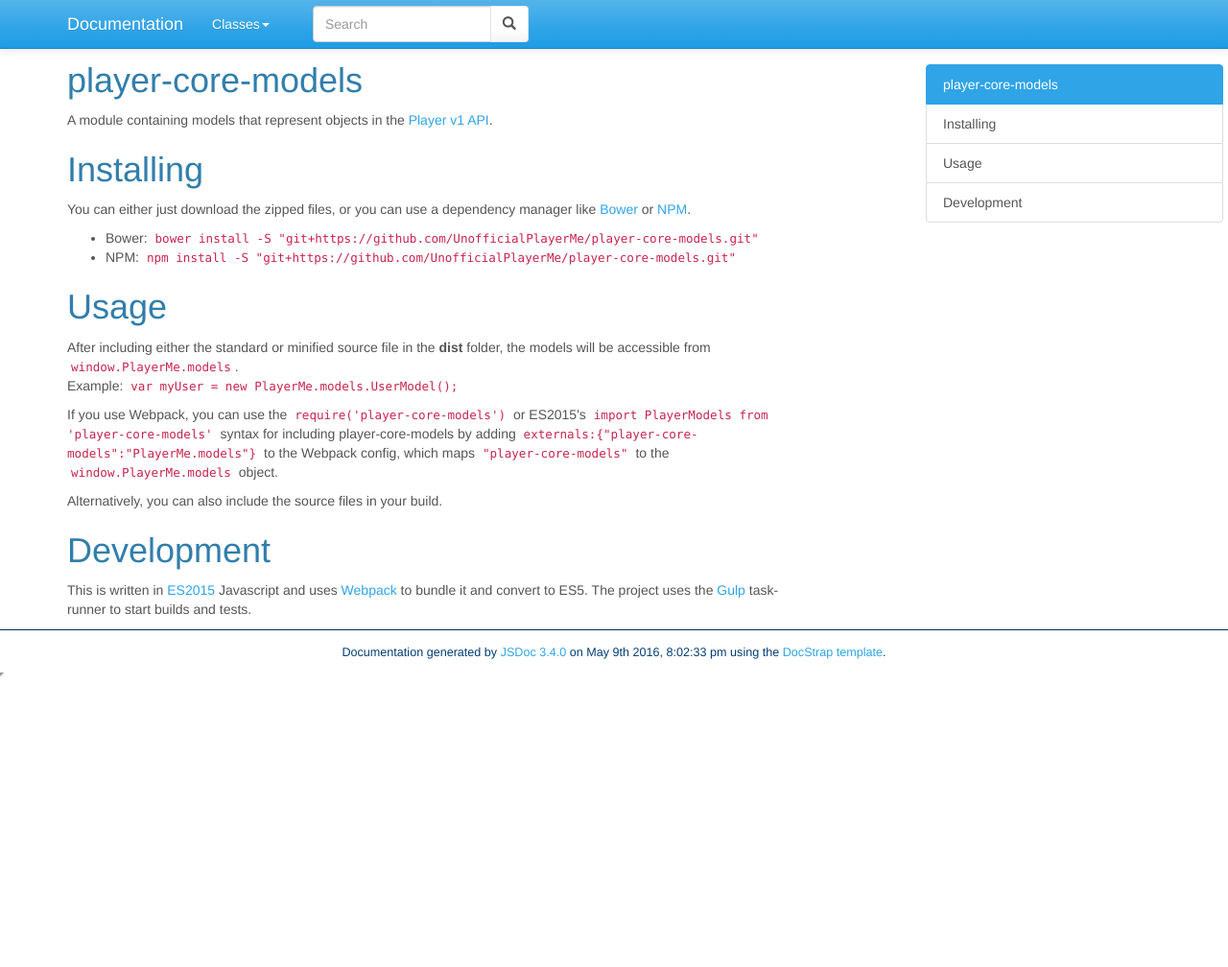
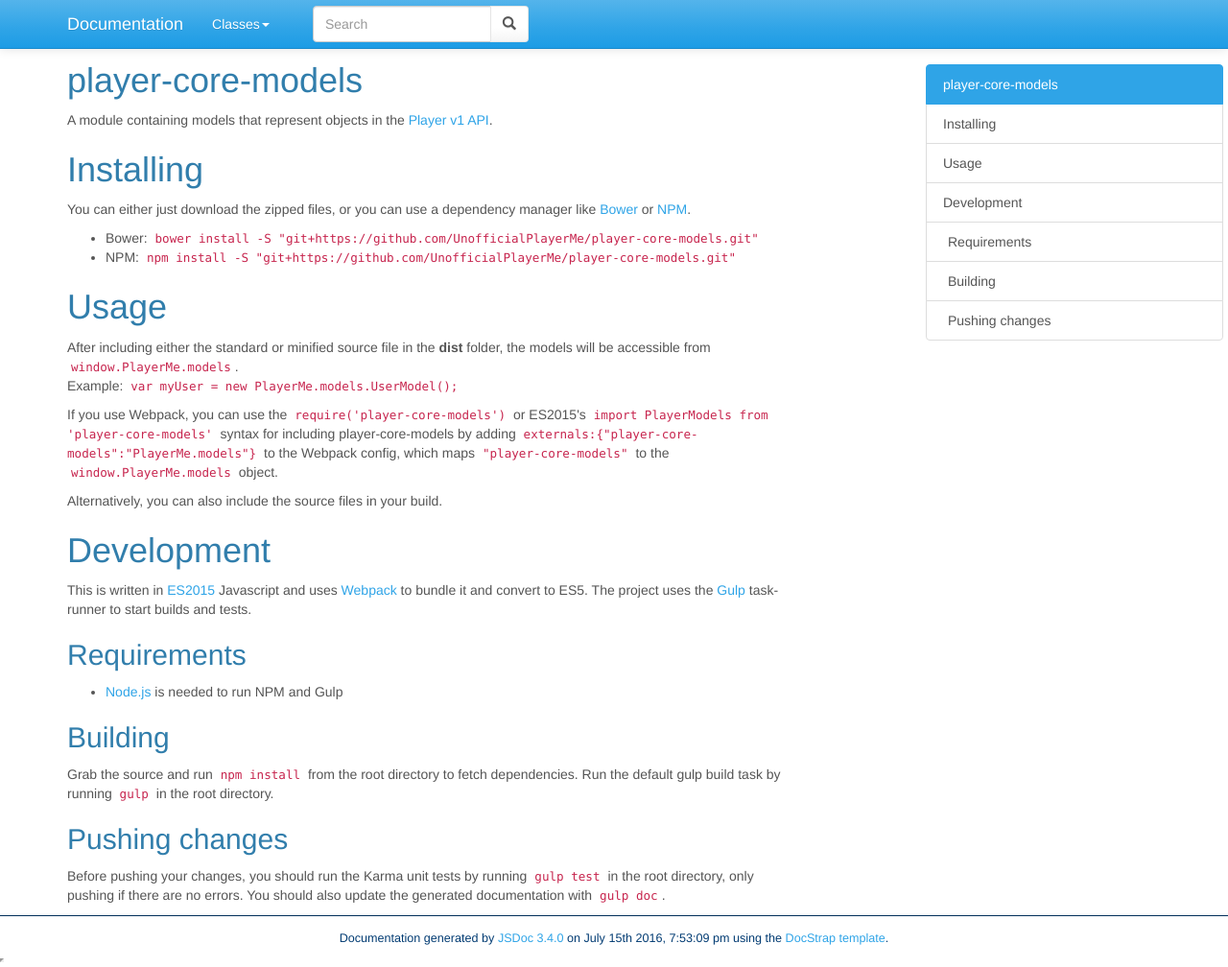
Before and after one commit to UnofficialPlayerMe/playerme-core-models, a website: page docs/api/index.html in a window 1280 px wide. Shown: the whole page at 96% size. Before the commit the page ends 800 px from the top, so only its background shows below. Drawn offline with Linux system fonts and the light colour scheme.

Commit message:
Update dist and docs

```diff
--- a/docs/api/index.html
+++ b/docs/api/index.html
@@ -94,7 +94,14 @@
 <p>If you use Webpack, you can use the <code>require('player-core-models')</code> or ES2015's <code>import PlayerModels from 'player-core-models'</code> syntax for including player-core-models by adding <code>externals:{&quot;player-core-models&quot;:&quot;PlayerMe.models&quot;}</code> to the Webpack config, which maps <code>&quot;player-core-models&quot;</code> to the <code>window.PlayerMe.models</code> object.</p>
 <p>Alternatively, you can also include the source files in your build.</p>
 <h1>Development</h1><p>This is written in <a href="https://babeljs.io/docs/learn-es2015/">ES2015</a> Javascript and uses <a href="https://webpack.github.io/">Webpack</a> to bundle it and convert to ES5.
-The project uses the <a href="http://gulpjs.com/">Gulp</a> task-runner to start builds and tests.</p></article>
+The project uses the <a href="http://gulpjs.com/">Gulp</a> task-runner to start builds and tests.</p>
+<h2>Requirements</h2><ul>
+<li><a href="https://nodejs.org">Node.js</a> is needed to run NPM and Gulp</li>
+</ul>
+<h2>Building</h2><p>Grab the source and run <code>npm install</code> from the root directory to fetch dependencies.
+Run the default gulp build task by running <code>gulp</code> in the root directory.</p>
+<h2>Pushing changes</h2><p>Before pushing your changes, you should run the Karma unit tests by running <code>gulp test</code> in the root directory, only pushing if there are no errors.
+You should also update the generated documentation with <code>gulp doc</code>.</p></article>
     </section>
 
 
@@ -138,7 +145,7 @@
 <span class="jsdoc-message">
 	Documentation generated by <a href="https://github.com/jsdoc3/jsdoc">JSDoc 3.4.0</a>
 
-		on May 9th 2016, 8:02:33 pm
+		on July 15th 2016, 7:53:09 pm
 
 	using the <a href="https://github.com/docstrap/docstrap">DocStrap template</a>.
 </span>
```
Also changed, not shown: docs/api/ActivityModel.html (+1 -1 lines), docs/api/ActivityPostData.html (+1 -1 lines), docs/api/ActivityPostMetaData.html (+1 -1 lines), docs/api/ActivityVideoData.html (+1 -1 lines), docs/api/CommentMeta.html (+1 -1 lines), docs/api/CommentModel.html (+1 -1 lines), docs/api/GameCompany.html (+1 -1 lines), docs/api/GameExtendedModel.html (+1 -1 lines), docs/api/GameMetadataModel.html (+1 -1 lines), docs/api/GameModel.html (+1 -1 lines), docs/api/GamePlatform.html (+1 -1 lines), docs/api/UserExtendedModel.html (+1 -1 lines), docs/api/UserModel.html (+1 -1 lines), docs/api/classes.list.html (+1 -1 lines), 4 more files.
